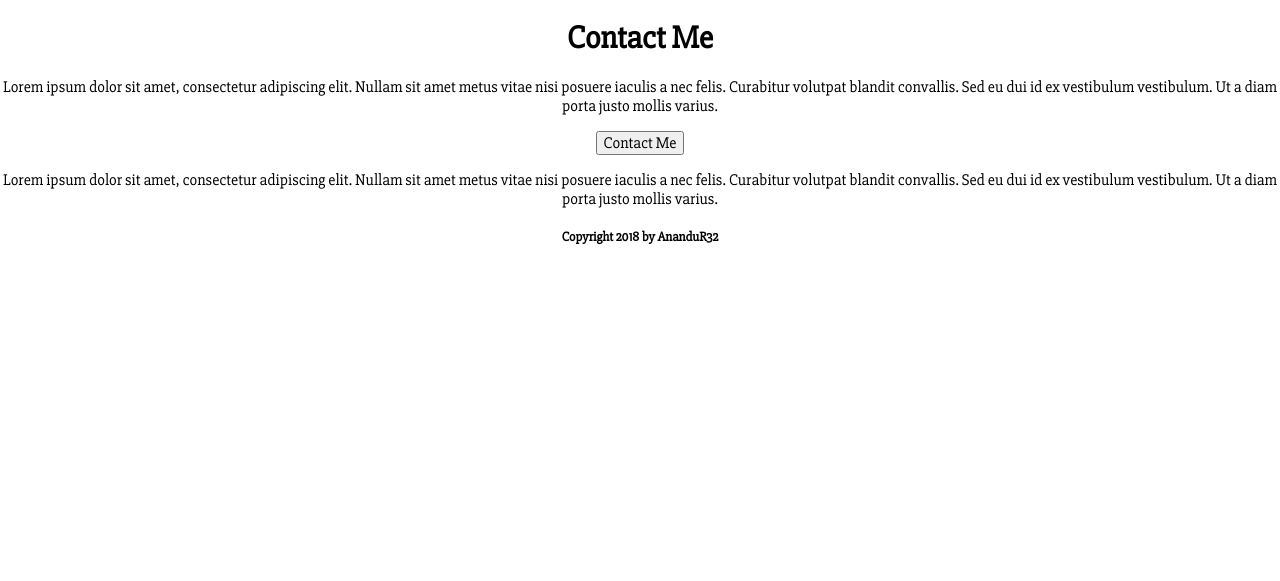
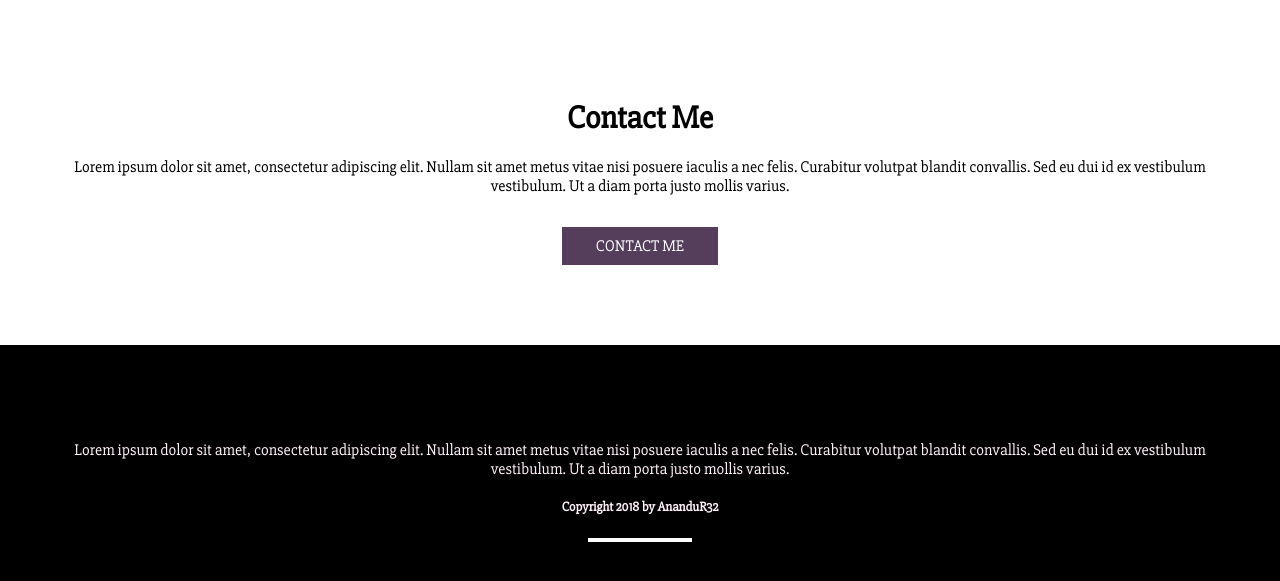
Before and after one commit to AnanduR32/Portfolio, a plain HTML site: page template-Main.html in a window 1280 px wide. Shown: the part 2199-2780 px from the top of the page. Before the commit the page ends 2479 px from the top, so only its background shows below. Drawn offline with nearby package versions, Linux system fonts and the light colour scheme.

```diff
--- a/main.css
+++ b/main.css
@@ -145,3 +145,13 @@
     color: #fff;
     background-attachment: fixed;
 }
+.contact-me{
+    padding: 5em 0;
+    overflow: auto;
+}
+.footer{
+    background: black;
+    padding: 5em 0;
+    color: #fff0f8;
+    overflow: auto;
+}
--- a/template-Main.html
+++ b/template-Main.html
@@ -41,7 +41,7 @@
         <h4>A 21 ear old code tinkerer, on the verge of scientific breakthrough</h4>
         <div class="content-wrap">
             <div class="col-narrow">
-                <img src="profile.jpeg" width="200px";>
+                <img src="profile.jpg" width="200px";>
             </div>
             <div class="col-wide">
                 <p>Lorem ipsum dolor sit amet, consectetur adipiscing elit. Nullam sit amet metus vitae nisi posuere iaculis a nec felis. Curabitur volutpat blandit convallis. Sed eu dui id ex vestibulum vestibulum. Ut a diam porta justo mollis varius.Lorem ipsum dolor sit amet, consectetur adipiscing elit. Nullam sit amet metus vitae nisi posuere iaculis a nec felis. Curabitur volutpat blandit convallis. Sed eu dui id ex vestibulum vestibulum. Ut a diam porta justo mollis varius.Lorem ipsum dolor sit amet, consectetur adipiscing elit. Nullam sit amet metus vitae nisi posuere iaculis a nec felis. Curabitur volutpat blandit convallis. Sed eu dui id ex vestibulum vestibulum. Ut a diam porta justo mollis varius.</p>
@@ -101,16 +101,16 @@
     </div>
     </section>
     <!--Contact Me-->
-    <section>
-        <div>
+    <section class="contact-me">
+        <div class="content-wrap">
             <h1>Contact Me</h1>
             <p>Lorem ipsum dolor sit amet, consectetur adipiscing elit. Nullam sit amet metus vitae nisi posuere iaculis a nec felis. Curabitur volutpat blandit convallis. Sed eu dui id ex vestibulum vestibulum. Ut a diam porta justo mollis varius.</p>
-            <button>Contact Me</button>
+            <button class="button-intro">Contact Me</button>
         </div>
     </section>
     <!--Footer-->
-    <footer>
-        <div>
+    <footer class="footer">
+        <div class="content-wrap">
             <p>Lorem ipsum dolor sit amet, consectetur adipiscing elit. Nullam sit amet metus vitae nisi posuere iaculis a nec felis. Curabitur volutpat blandit convallis. Sed eu dui id ex vestibulum vestibulum. Ut a diam porta justo mollis varius.</p>
             <h5>Copyright 2018 by AnanduR32</h5>
             <hr>
```
Also changed, not shown: profile.jpg (added), profile_old.jpeg (renamed from profile.jpeg).
